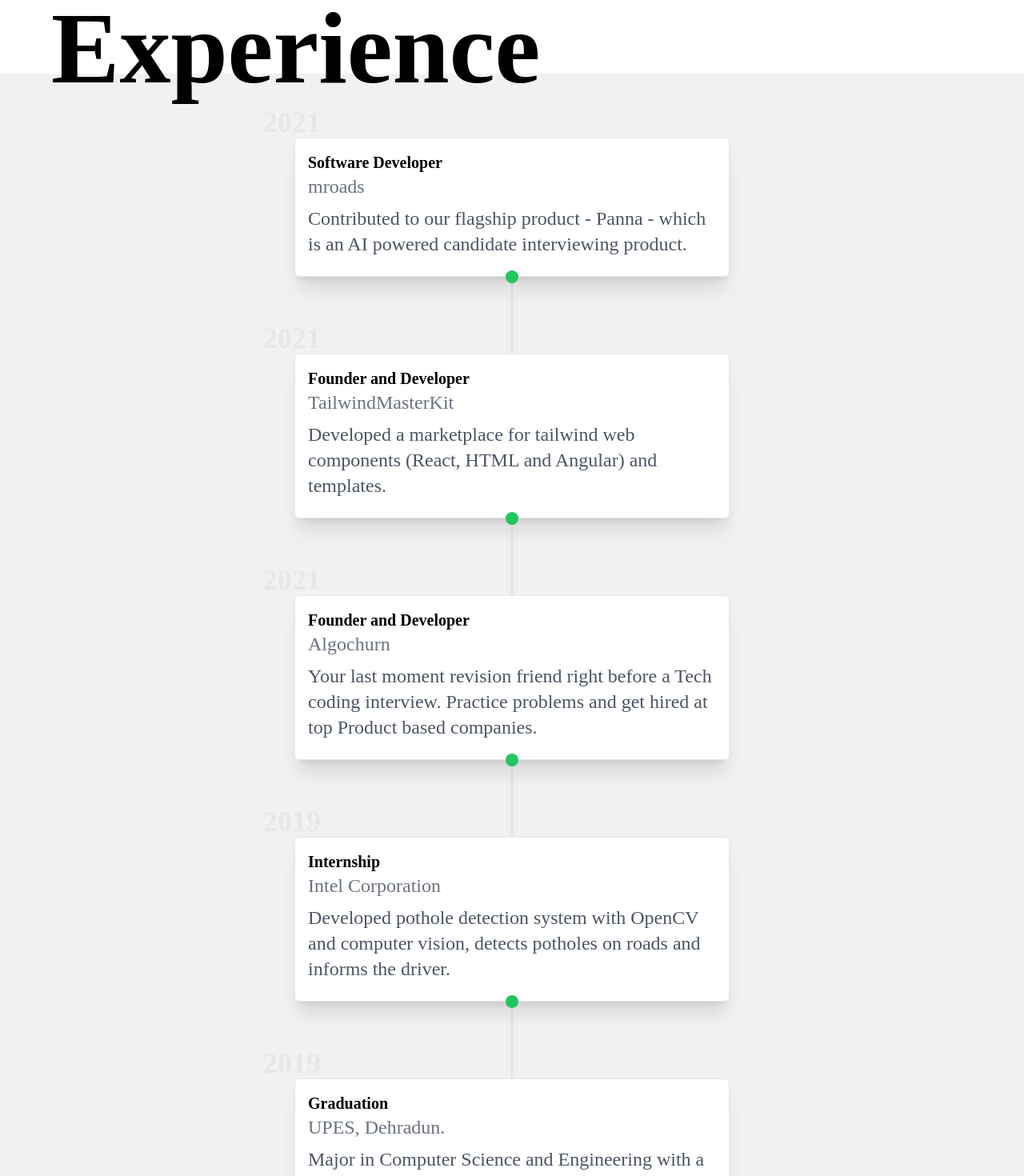
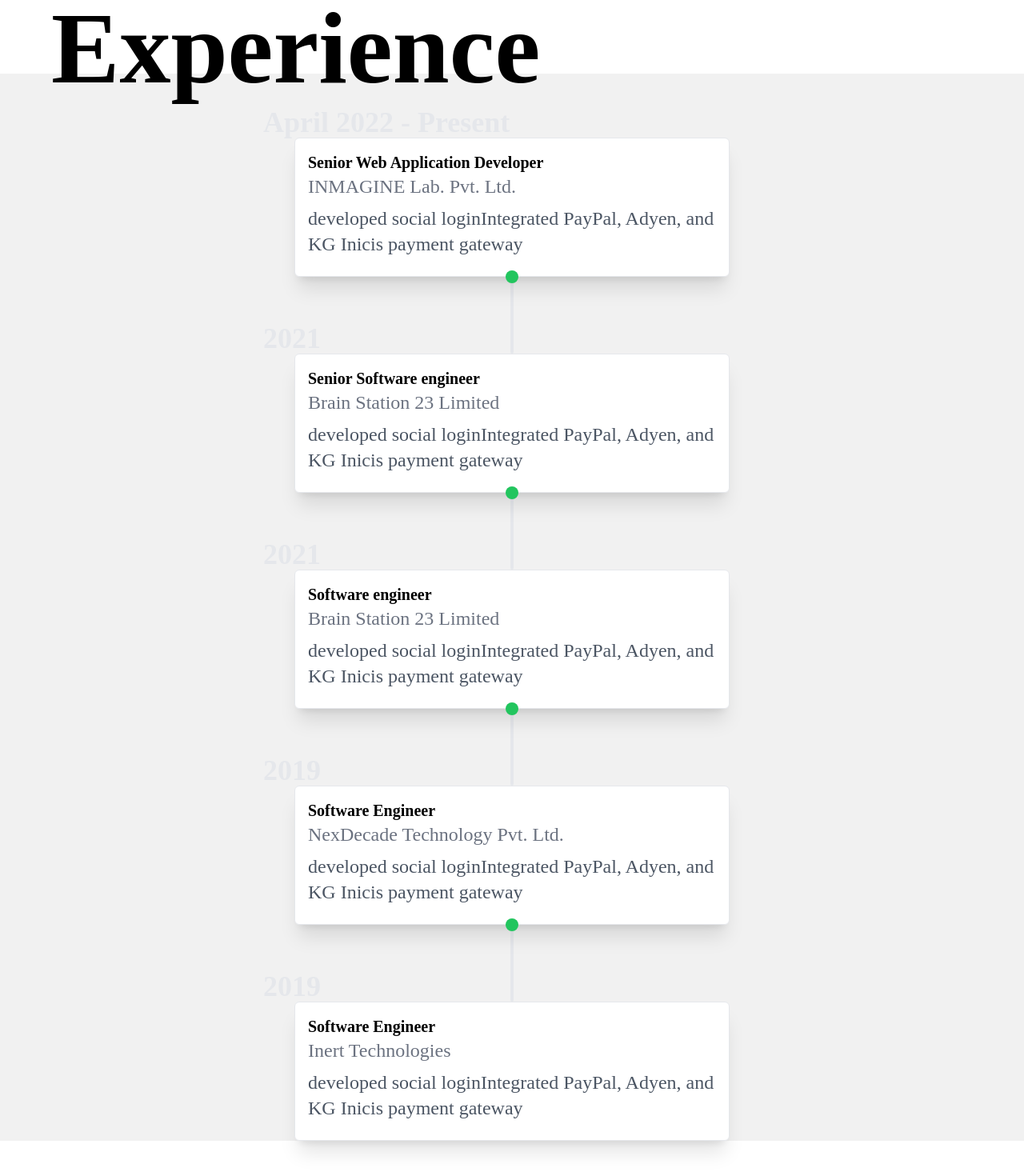
Before and after one commit to sahedbs23/sahed.moral, a Next.js app: page /experience in a window 1280 px wide. Shown: the part 260-1730 px from the top of the page at 80% size. Built offline with nearby package versions, Linux system fonts and the light colour scheme.

Commit message:
projects setion done

```diff
--- a/components/AboutMe.tsx
+++ b/components/AboutMe.tsx
@@ -5,7 +5,7 @@
 const AboutMe = () => {
     return (
         <>
-            <section className="px-2 py-0 flex flex-col justify-center items-center text-center">
+            <section className="px-2 py-0 flex flex-col justify-center items-center text-center mt-8">
                 <Image
                     className="inline-flex object-cover rounded-full bg-black-50 dark:bg-black-900 text-black-600 dark:text-black-400"
                     src="/SahedMoral.jpeg"
--- a/components/Projects.tsx
+++ b/components/Projects.tsx
@@ -4,20 +4,25 @@
 import FeaturedProject from "@/components/shared/FeaturedProject";
 
 const Projects = () => {
-    const features:string[]  = ["Leading Backend Development", "Performance Optimization", "Database Design", "Team Collaboration", "PR Review"];
+    const features: string[] = ["Leading Backend Development", "Performance Optimization", "Database Design", "Team Collaboration", "PR Review"];
 
-    const achievements:string[]  = ["Added support for new payment methods, resulting in 15% increase in annual revenue",
+    const achievements: string[] = ["Added support for new payment methods, resulting in 15% increase in annual revenue",
         "Developed REST APIs in a distributed setup, Optimized API performance through strategic caching",
         "Refactored and optimized legacy PHP codebase, 3X reduction in response time",
         "Designed and built pricing and checkout page, achieving a 20% page load speed improvement via Server-Side Rendering (SSR) optimization"
     ];
-    const technologies:string[]  = ["PHP", "Laravel", "Symfony", "Node.JS", "Next.JS", "Aurora MySQL", "Redis", "ElasticSearch",
-        "Docker", "AWS S3", "PayPal", "Adyen"];
+    const technologies: string[] = [
+        "PHP", "Laravel", "Symfony",
+        "Node.JS", "Next.JS", "Datadog",
+        "Aurora MySQL", "Redis", "ElasticSearch",
+        "SCSS","Eslint", "Babel",
+        "Docker", "AWS S3", "Snyk",
+        "PayPal", "Adyen", "KG Inicis"];
     return (
         <section>
             <div className="text-center pt-16 pb-8 text-[22px] leading-[24px] font-normal text-black uppercase">
-            <h1 className="py-4">FEATURED PROJECT</h1>
-            <h2>Milestone Moments: A Project That Ignited My Pride</h2>
+                <h1 className="py-4">FEATURED PROJECT</h1>
+                <h2>Milestone Moments: A Project That Ignited My Pride</h2>
             </div>
 
             <section className="bg-[#f9f9f9]">
@@ -73,8 +78,9 @@
                                 </h2>
                                 <ul className="flex flex-row gap-5 flex-wrap justify-around mt-4">
                                     {
-                                        technologies.map( t=> (
-                                            <li className="min-w-[120px] text-center bg-white hover:bg-black-100 text-black-400 py-2 px-4 border border-black-400 rounded shadow text-[14px]"  key={t}>
+                                        technologies.map(t => (
+                                            <li className="min-w-[120px] text-center bg-white hover:bg-black-100 text-black-400 py-2 px-4 border border-black-400 rounded shadow text-[14px]"
+                                                key={t}>
                                                 <span className="">{t}</span>
                                             </li>
                                         ))
--- a/components/shared/ExperienceCard.tsx
+++ b/components/shared/ExperienceCard.tsx
@@ -1,12 +1,5 @@
 import React from "react";
-
-export interface ExperienceInterface {
-    title: string
-    desc: string
-    year: string
-    company: string
-    companyLink: string
-}
+import ExperienceInterface from "@/interfaces/ExperienceInterface";
 
 const ExperienceCard: React.FC<ExperienceInterface> = experience => (
     <div className="relative experience-card border p-4 rounded-md shadow-xl bg-white dark:bg-gray-800 z-10 mx-4">
@@ -17,7 +10,7 @@
         <a href={experience.companyLink} className="text-gray-500">
             {experience.company}
         </a>
-        <p className="text-gray-600 dark:text-gray-400 my-2">{experience.desc}</p>
+        <p className="text-gray-600 dark:text-gray-400 my-2">{experience.achievements}</p>
     </div>
 );
 export default ExperienceCard;
--- a/components/shared/ProjectCard.tsx
+++ b/components/shared/ProjectCard.tsx
@@ -1,17 +1,17 @@
 import React from "react";
 import ProjectCardInterface from "@/interfaces/ProjectCardInterface";
 
-const ProjectCard: React.FC<ProjectCardInterface> = ({title, description, link, imgUrl, technologies}) => {
+const ProjectCard: React.FC<ProjectCardInterface> = ({title,role, description, link, imgUrl, technologies}) => {
     return (
-        <li className="w-full min-h-[150px] h-full p-[10px] bg-[#f9f9f9] text-center">
+        <li className="w-full min-h-[150px] h-full p-[10px] bg-[#f9f9f9] text-center rounded">
             <div className="mt-4 mb-8">
                 <h2 className="text-4xl leading-[60px] pt-2">
                     <a href={link} target="_blank" className="underline uppercase">{title}</a>
                 </h2>
-                <h3 className="font-normal text-[18px]">Role: Solution Architect</h3>
+                <h3 className="font-normal text-[18px]">Role: {role}</h3>
                 <h4 className="font-normal text-[16px] text-black leading-5 ">{description}</h4>
             </div>
-            <div className="flex flex-col gap-10 md:flex-row mt-4 mb-8">
+            <div className="flex flex-col gap-10 md:flex-row mt-4 mb-8 items-center justify-center">
                 <div className="w-1/2 min-h-[150px] bg-white rounded p-3">
                     <a href={link}>
                         <img src={imgUrl} alt={title}/>
--- a/dataSource/data/index.ts
+++ b/dataSource/data/index.ts
@@ -1,69 +1,100 @@
 import UserModelInterface from "@/interfaces/UserModelInterface";
-import {ExperienceInterface} from "@/components/shared/ExperienceCard";
+import ExperienceInterface from "@/interfaces/ExperienceInterface";
 import AboutMeInterface from "@/interfaces/AboutMeInterface";
 import SocialLinksInterface from "@/interfaces/SocialLinksInterface";
 import ProjectCardInterface from "@/interfaces/ProjectCardInterface";
 
 export const experiences: ExperienceInterface[] = [
     {
-        title: "Software Developer",
-        company: "mroads",
-        year: "2021",
-        companyLink: "https://mroads.com",
-        desc: "Contributed to our flagship product - Panna - which is an AI powered candidate interviewing product.",
+        title: "Senior Web Application Developer",
+        company: "INMAGINE Lab. Pvt. Ltd.",
+        year: "April 2022 - Present",
+        companyLink: "https://www.inmagine.com",
+        roleResponsibilities: [
+            'Front End Development',
+            'Backend Development',
+        ],
+        achievements:[
+            'developed social login',
+            'Integrated PayPal, Adyen, and KG Inicis payment gateway',
+        ]
     },
     {
-        title: "Founder and Developer",
-        company: "TailwindMasterKit",
+        title: "Senior Software engineer",
+        company: "Brain Station 23 Limited",
         year: "2021",
-        companyLink: "https://tailwindmasterkit.com",
-        desc: "Developed a marketplace for tailwind web components (React, HTML and Angular) and templates.",
+        companyLink: "https://brainstation-23.com",
+        roleResponsibilities: [
+            'Front End Development',
+            'Backend Development',
+        ],
+        achievements:[
+            'developed social login',
+            'Integrated PayPal, Adyen, and KG Inicis payment gateway',
+        ]
     },
     {
-        title: "Founder and Developer",
-        company: "Algochurn",
+        title: "Software engineer",
+        company: "Brain Station 23 Limited",
         year: "2021",
         companyLink: "https://algochurn.com",
-        desc: "Your last moment revision friend right before a Tech coding interview. Practice problems and get hired at top Product based companies.",
+        roleResponsibilities: [
+            'Front End Development',
+            'Backend Development',
+        ],
+        achievements:[
+            'developed social login',
+            'Integrated PayPal, Adyen, and KG Inicis payment gateway',
+        ]
     },
     {
-        title: "Internship",
-        company: "Intel Corporation",
+        title: "Software Engineer",
+        company: "NexDecade Technology Pvt. Ltd.",
         year: "2019",
         companyLink: "https://intel.com",
-        desc: "Developed pothole detection system with OpenCV and computer vision, detects potholes on roads and informs the driver.",
+        roleResponsibilities: [
+            'Front End Development',
+            'Backend Development',
+        ],
+        achievements:[
+            'developed social login',
+            'Integrated PayPal, Adyen, and KG Inicis payment gateway',
+        ]
     },
     {
-        title: "Graduation",
-        company: "UPES, Dehradun.",
+        title: "Software Engineer",
+        company: "Inert Technologies",
         year: "2019",
-        companyLink: "https://upes.co.in",
-        desc: "Major in Computer Science and Engineering with a CGPA of 7.0. Nobody asks this but it's okay.",
-    },
-    {
-        title: "High School",
-        company: "Delhi Public School, Jaipur.",
-        year: "2015",
-        companyLink: "https://upes.co.in",
-        desc: "Subjects being PCM - I barely survived with 93.6% marks aggregate. Flex fridays, fellas.",
-    },
+        companyLink: "https://www.linkedin.com/company/inserttech/",
+        roleResponsibilities: [
+            'Front End Development',
+            'Backend Development',
+        ],
+        achievements:[
+            'developed social login',
+            'Integrated PayPal, Adyen, and KG Inicis payment gateway',
+        ]
+    }
 ];
 export const PROJECTS: ProjectCardInterface[] = [
     {
-        title: "Perfume World",
+        title: "1. Perfume World",
         description: "A renowned E-commerce store based in Bangladesh.",
         link: "https://perfumeworld.com.bd/",
         imgUrl: "/pw.png",
+        role:"Solution Architect",
         technologies: [
             "EC2", "RDS", "S3",
             "Auto-Scaling", "ELB", "SNS",
             "CloudFront", "Elastic IP", "VPC",
-            "KMS", "CloudWatch", "CloudTrail"
+            "KMS", "CloudWatch", "CloudTrail",
+            "Gitlab", "Azure DevOps", "CodeDeploy"
         ]
     },
     {
-        title: "Banglalink",
+        title: "2. Banglalink",
         description: "A prominent telecommunications company with 40 million customers",
+        role:"Full stack developer",
         link: "https://banglalink.net/en",
         imgUrl: "/banglalink.png",
         technologies: [
@@ -72,8 +103,9 @@
         ]
     },
     {
-        title: "Fosoli",
+        title: "3. Fosoli",
         description: "App-based platform offering advisory service for the farmers. ",
+        role:"Full stack developer",
         link: "https://play.google.com/store/apps/details?id=bd.gov.dgfood.fps&hl=en&gl=US&pli=1",
         imgUrl: "/fosholi.jpeg",
         technologies: [
@@ -82,30 +114,40 @@
         ]
     },
     {
-        title: "Abbvie Pro LMS",
+        title: "4. Abbvie Pro LMS",
+        role:"LMS Developer",
         description: "Learning platform for Abbvie Pro internal medical professionals",
         link: "https://www.abbviepro.com/",
         imgUrl: "/abbvie-pro.png",
         technologies: [
             "PHP", "Moodle", "MySQL",
-            "Node.js", "OAuth 2.0", "Brightcove"
+            "Node.js", "EC2", "RDS",
+            "JIRA", "Confluence", "Brightcove",
+            "OAuth 2.0", "SSO", "Google Analytics"
         ]
     },
     {
-        title: "RS LMS",
+        title: "5. RS LMS",
+        role:"LMS Team Lead",
         description: "RS is a voluntary, humanitarian member organisation, work to make it safer to travel on and by the sea",
         link: "https://rs.no/kurs",
         imgUrl: "/rs-lms.png",
         technologies: [
-            "PHP", "Moodle", "MariaDB", "SAML2.0", "Azure VM", "Azure DevOps",
+            "PHP", "Moodle", "MariaDB",
+            "SAML2.0", "Azure VM", "Azure DevOps",
+            "HTML5", "CSS3", "RequireJS"
         ]
     },
     {
-        title: "Grameenphone VTS",
-        description: "Grameenphone VTS",
+        title: "6. Grameenphone VTS",
+        role:"Full stack developer",
+        description: "Real time GPS based vehicle tracking.",
         link: "https://vts.grameenphone.com/",
         imgUrl: "/gp-vts.png",
-        technologies: ["PHP", "Symfony", "Oracle", "Redis", "Angular", "Git"]
+        technologies: [
+            "PHP", "Symfony", "Oracle",
+            "Redis", "PHPUnit", "PDO",
+            "Git","Angular","NPM"]
     }
 ];
 
--- /dev/null
+++ b/interfaces/ExperienceInterface.ts
@@ -0,0 +1,9 @@
+export default interface ExperienceInterface {
+    title: string
+    year: string
+    company: string
+    companyLink: string
+    roleResponsibilities: string[],
+    achievements: string[],
+    additionalData?: string[]
+}
--- a/interfaces/ProjectCardInterface.ts
+++ b/interfaces/ProjectCardInterface.ts
@@ -1,6 +1,7 @@
 export default interface ProjectCardInterface {
     title:string,
     description:string,
+    role:string,
     link:string,
     imgUrl:string,
     technologies?:string[]
```
